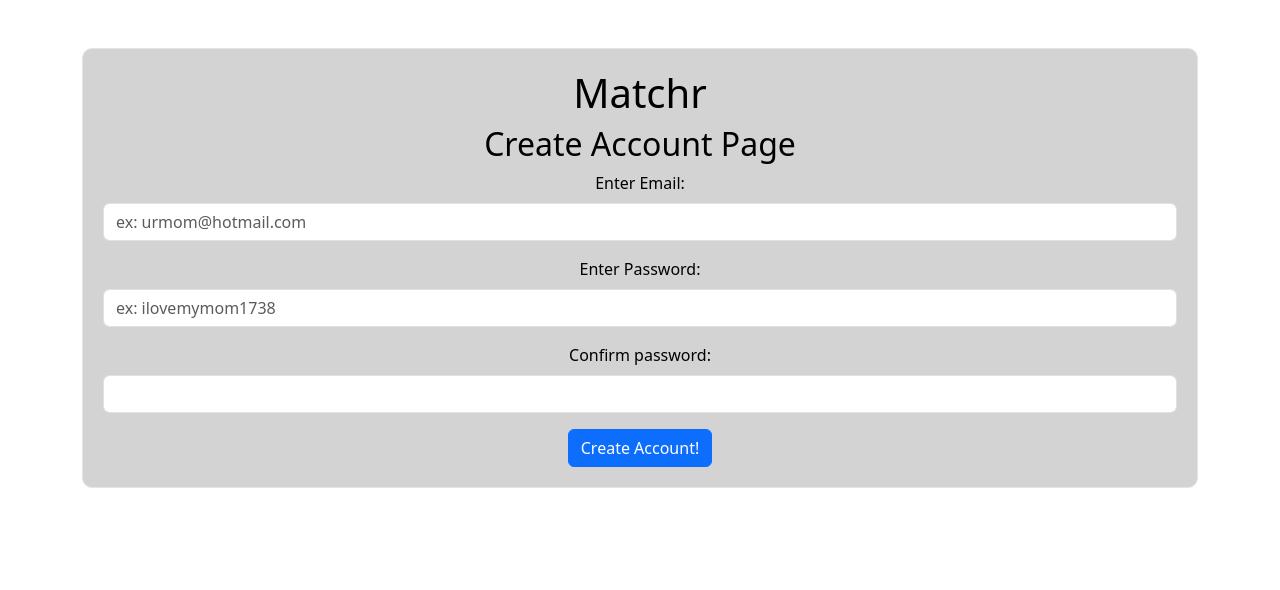
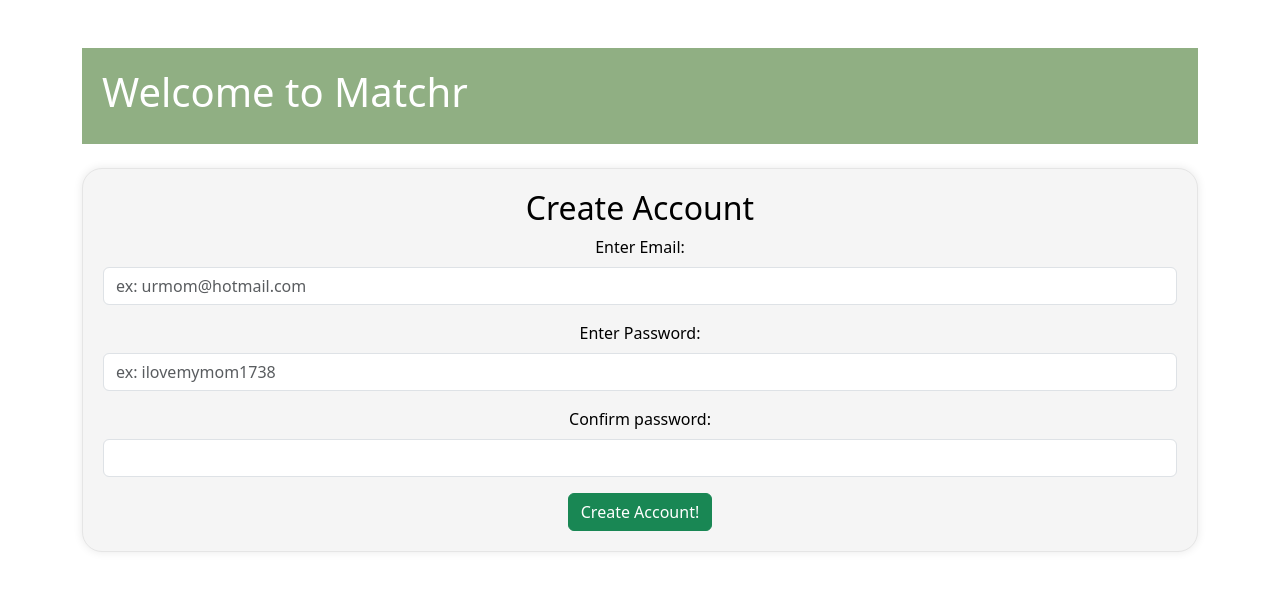
Before and after one commit to CS2250MatchaMatchr/FrontEnd, a React (Create React App) app in the folder client/: page /CreateAccount in a window 1280 px wide. Shown: the top 590 px of the page. Built offline with nearby package versions, Linux system fonts and the light colour scheme.

Commit message:
finished create account css

```diff
--- a/client/src/pages/CreateAccount.js
+++ b/client/src/pages/CreateAccount.js
@@ -85,9 +85,12 @@ export default function CreateAccount() {
 
     return (
         <div className="container mt-5">
+            <div className="matchaHeader">
+                <h1>Welcome to Matchr</h1>
+            </div>
+            <br/>
             <div className="box">
-                <h1 className="text-center">Matchr</h1>
-                <h2 className="text-center">Create Account Page</h2>
+                <h2 className="text-center">Create Account</h2>
                 <Formik initialValues={initialValues} onSubmit={onSubmit} validationSchema={validationSchema}>
                     <Form>
                         <div className="mb-3">
@@ -105,7 +108,7 @@ export default function CreateAccount() {
                             <ErrorMessage name="passwordConfirmation" component="span" />
                             <Field className="form-control" name="passwordConfirmation" type="password" />
                         </div>
-                        <Button type="submit" className="btn btn-primary">Create Account!</Button>
+                        <Button type="submit" className="btn btn-success">Create Account!</Button>
                     </Form>
                 </Formik>
             </div>
--- a/client/src/styles.css
+++ b/client/src/styles.css
@@ -1,8 +1,16 @@
 .box {
-    background-color: lightgray; /* Custom color code */
+    background-color: rgb(245, 245, 245); /* Custom color code */
     border: 1px solid #e5e5e5;
-    border-radius: 10px;
+    border-radius: 20px;
     padding: 20px;
     text-align: center;
-    color: black; /* Text color */
+    color: black;
+    box-shadow: 0px 0px 10px rgb(233, 233, 233);
+
 }
+
+.matchaHeader {
+    background-color: rgb(144, 175, 131);
+    padding: 20px;
+    color: #fff;
+}
```
Also changed, not shown: client/src/pages/Dashboard.js (added, +17 -0 lines).
